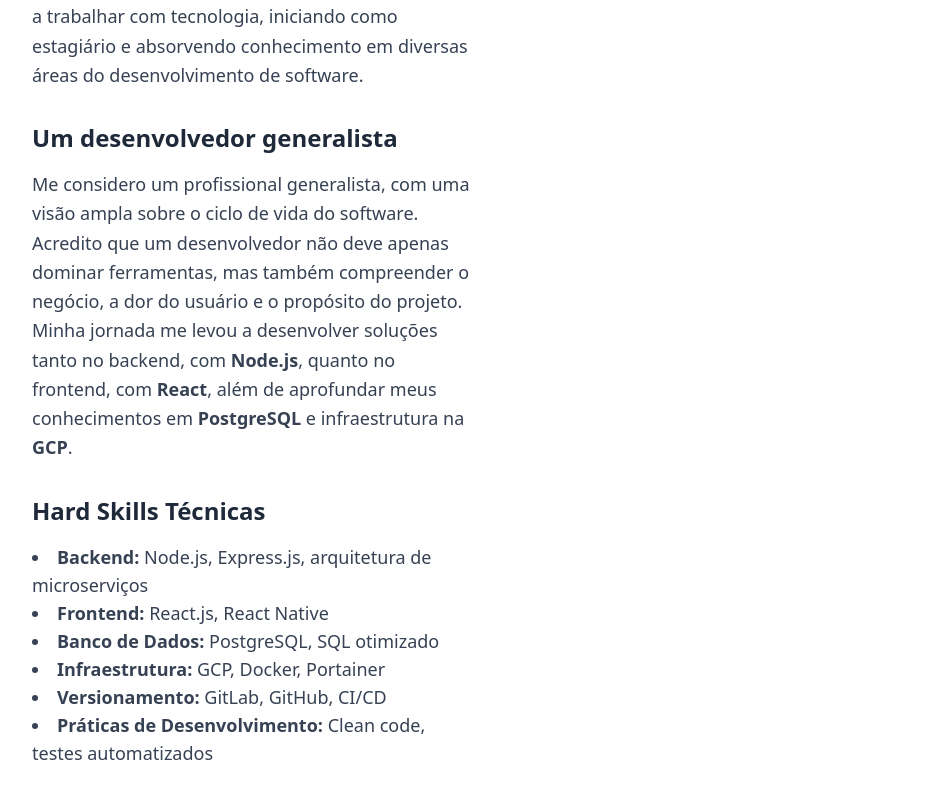
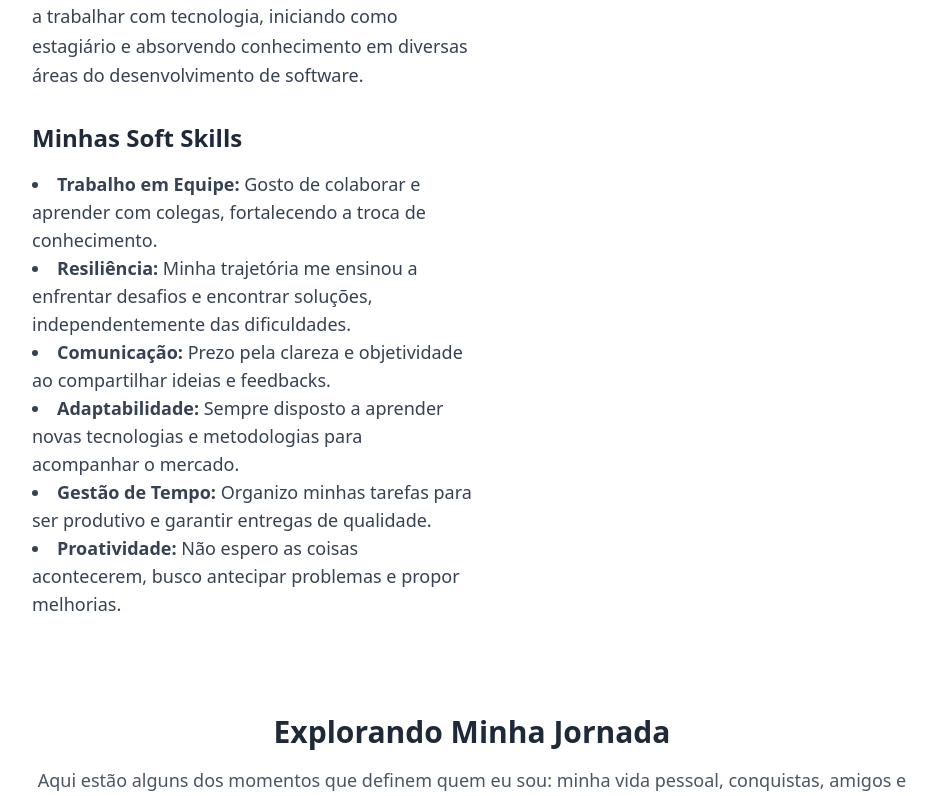
Before and after one commit to JeanDares/new-portifolio, a React (Vite) app: page /about in a window 1280 px wide. Shown: the part 1764-2560 px from the top of the page, without its empty margins (168-1105 px from the left). Built offline with nearby package versions, Linux system fonts and the light colour scheme.

Commit message:
soft skill

```diff
--- a/src/pages/about/About.tsx
+++ b/src/pages/about/About.tsx
@@ -45,24 +45,16 @@ function About() {
                         </p>
                     </section>
 
-                    {/* Visão sobre tecnologia */}
+                    {/* Soft Skills */}
                     <section>
-                        <h2 className="text-2xl font-semibold text-gray-800">Um desenvolvedor generalista</h2>
-                        <p className="mt-4 text-lg text-gray-700 leading-relaxed">
-                            Me considero um profissional generalista, com uma visão ampla sobre o ciclo de vida do software. Acredito que um desenvolvedor não deve apenas dominar ferramentas, mas também compreender o negócio, a dor do usuário e o propósito do projeto. Minha jornada me levou a desenvolver soluções tanto no backend, com <strong>Node.js</strong>, quanto no frontend, com <strong>React</strong>, além de aprofundar meus conhecimentos em <strong>PostgreSQL</strong> e infraestrutura na <strong>GCP</strong>.
-                        </p>
-                    </section>
-
-                    {/* Hard Skills Técnicas */}
-                    <section>
-                        <h2 className="text-2xl font-semibold text-gray-800">Hard Skills Técnicas</h2>
+                        <h2 className="text-2xl font-semibold text-gray-800">Minhas Soft Skills</h2>
                         <ul className="list-disc list-inside mt-4 text-lg text-gray-700">
-                            <li><strong>Backend:</strong> Node.js, Express.js, arquitetura de microserviços</li>
-                            <li><strong>Frontend:</strong> React.js, React Native</li>
-                            <li><strong>Banco de Dados:</strong> PostgreSQL, SQL otimizado</li>
-                            <li><strong>Infraestrutura:</strong> GCP, Docker, Portainer</li>
-                            <li><strong>Versionamento:</strong> GitLab, GitHub, CI/CD</li>
-                            <li><strong>Práticas de Desenvolvimento:</strong> Clean code, testes automatizados</li>
+                            <li><strong>Trabalho em Equipe:</strong> Gosto de colaborar e aprender com colegas, fortalecendo a troca de conhecimento.</li>
+                            <li><strong>Resiliência:</strong> Minha trajetória me ensinou a enfrentar desafios e encontrar soluções, independentemente das dificuldades.</li>
+                            <li><strong>Comunicação:</strong> Prezo pela clareza e objetividade ao compartilhar ideias e feedbacks.</li>
+                            <li><strong>Adaptabilidade:</strong> Sempre disposto a aprender novas tecnologias e metodologias para acompanhar o mercado.</li>
+                            <li><strong>Gestão de Tempo:</strong> Organizo minhas tarefas para ser produtivo e garantir entregas de qualidade.</li>
+                            <li><strong>Proatividade:</strong> Não espero as coisas acontecerem, busco antecipar problemas e propor melhorias.</li>
                         </ul>
                     </section>
                 </div>
```
